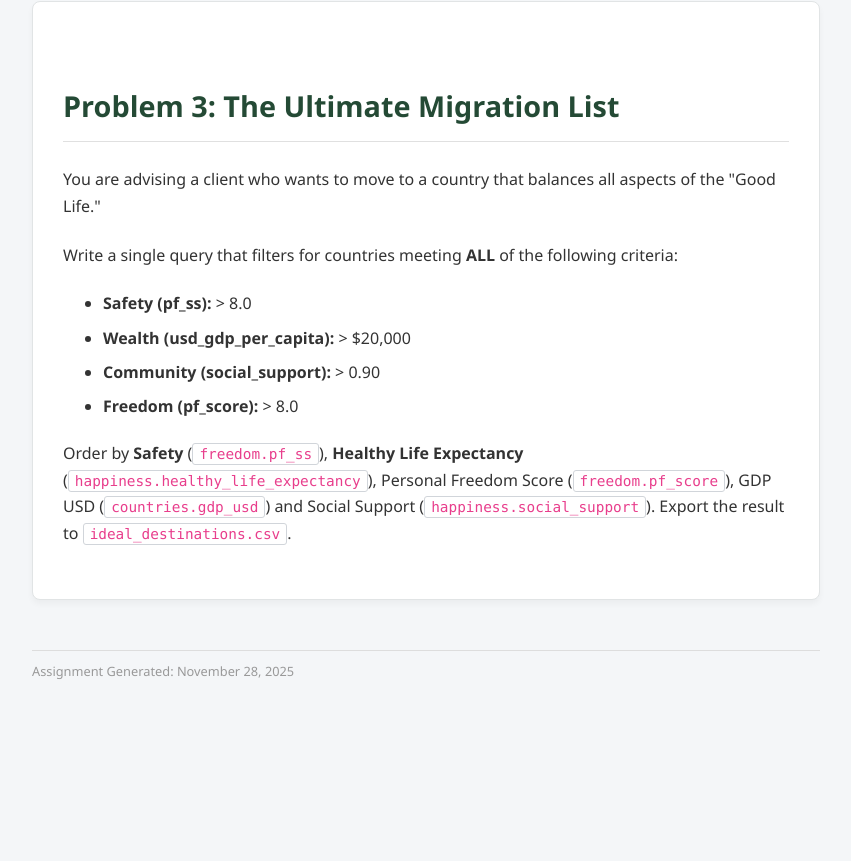
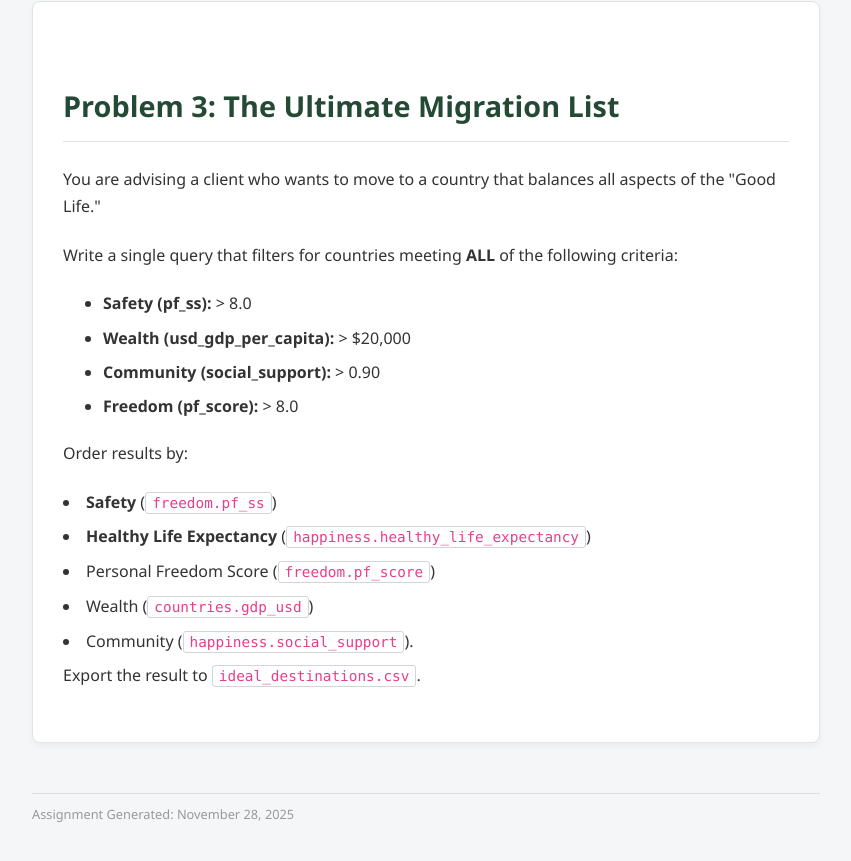
Before and after one commit to ewbaker/Data-351-hw-11, a plain HTML site: page index.html in a window 1280 px wide. Shown: the part 2558-3419 px from the top of the page, without its empty margins (58-909 px from the left). Before the commit the page ends 3303 px from the top, so only its background shows below. Drawn offline with Linux system fonts and the light colour scheme.

Commit message:
Add files via upload

```diff
--- a/index.html
+++ b/index.html
@@ -891,7 +891,19 @@
                 </ul>
 
 
-                <p>Order by <strong> Safety</strong> (<code>freedom.pf_ss</code>), <strong> Healthy Life Expectancy</strong> (<code>happiness.healthy_life_expectancy</code>), </strong> Personal Freedom Score (<code>freedom.pf_score</code>), </strong> GDP USD (<code>countries.gdp_usd</code>) and </strong> Social Support (<code>happiness.social_support</code>). Export the result to <code>ideal_destinations.csv</code>.</p>
+                <p>Order results by:  </p>
+
+                <ul></ul>
+
+                    <li><strong> Safety</strong> (<code>freedom.pf_ss</code>)</li>
+                    <li><strong> Healthy Life Expectancy</strong> (<code>happiness.healthy_life_expectancy</code>)</li>
+                    <li></strong> Personal Freedom Score </strong> (<code>freedom.pf_score</code>)</li>
+                    <li></strong> Wealth </strong> (<code>countries.gdp_usd</code>)</li>
+                    <li></strong> Community </strong> (<code>happiness.social_support</code>).</li>
+
+                </ul>
+
+                Export the result to <code>ideal_destinations.csv</code>.</p>
 
 
             </div>
```
